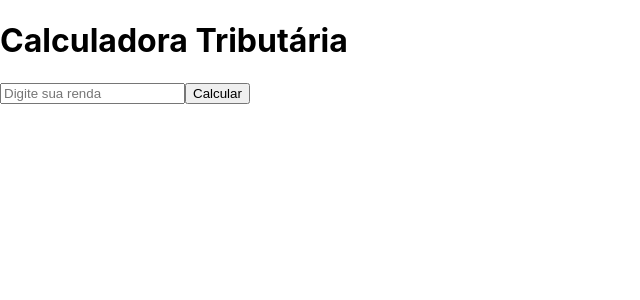
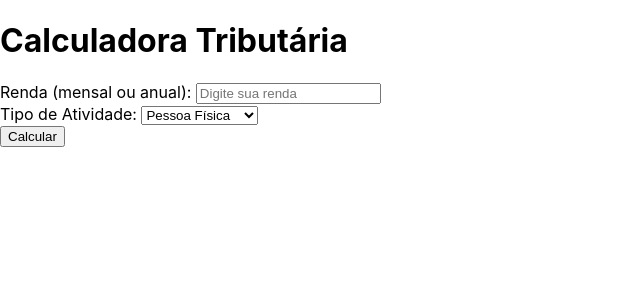
Before and after one commit to DKalculator/calculadora-tributaria, a React (Create React App) app in the folder frontend/: page / in a window 1280 px wide. Shown: the top 300 px of the page, without its empty margins (0-640 px from the left). Built offline with nearby package versions, Linux system fonts and the light colour scheme.

Commit message:
Update App.js

```diff
--- a/frontend/src/App.js
+++ b/frontend/src/App.js
@@ -1,32 +1,52 @@
-import React, { useState } from 'react';
-import axios from 'axios';
+import React, { useState } from "react";
+import axios from "axios";
 
 const App = () => {
-  const [renda, setRenda] = useState('');
+  const [renda, setRenda] = useState("");
+  const [tipo, setTipo] = useState("PF");
   const [resultado, setResultado] = useState(null);
 
   const calcular = async () => {
-    const response = await axios.post('https://seu-projeto-backend.onrender.com/calculate', {
+    try {
+      const response = await axios.post("http://localhost:5000/calculate", {
         renda: parseFloat(renda),
+        tipo: tipo,
       });
       setResultado(response.data);
+    } catch (error) {
+      console.error("Erro ao calcular:", error);
+    }
   };
 
   return (
     <div>
       <h1>Calculadora Tributária</h1>
+      <div>
+        <label>Renda (mensal ou anual): </label>
         <input
           type="number"
           value={renda}
           onChange={(e) => setRenda(e.target.value)}
           placeholder="Digite sua renda"
         />
+      </div>
+      <div>
+        <label>Tipo de Atividade: </label>
+        <select value={tipo} onChange={(e) => setTipo(e.target.value)}>
+          <option value="PF">Pessoa Física</option>
+          <option value="PJ">Pessoa Jurídica</option>
+        </select>
+      </div>
       <button onClick={calcular}>Calcular</button>
+
       {resultado && (
         <div>
-          <p>Imposto Antigo: {resultado.antigo_imposto}</p>
-          <p>Imposto Novo: {resultado.novo_imposto}</p>
-          <p>Diferença: {resultado.diferenca}</p>
+          <h2>Resultado</h2>
+          <p>Renda: R$ {resultado.renda.toFixed(2)}</p>
+          <p>Imposto Antigo: R$ {resultado.imposto_antigo.toFixed(2)}</p>
+          <p>Imposto Novo: R$ {resultado.imposto_novo.toFixed(2)}</p>
+          <p>Diferença: R$ {resultado.diferenca.toFixed(2)}</p>
+          <p>Percentual de Diferença: {resultado.percentual_diferenca.toFixed(2)}%</p>
         </div>
       )}
     </div>
```
Lines whose indentation alone changed are shown as unchanged.
